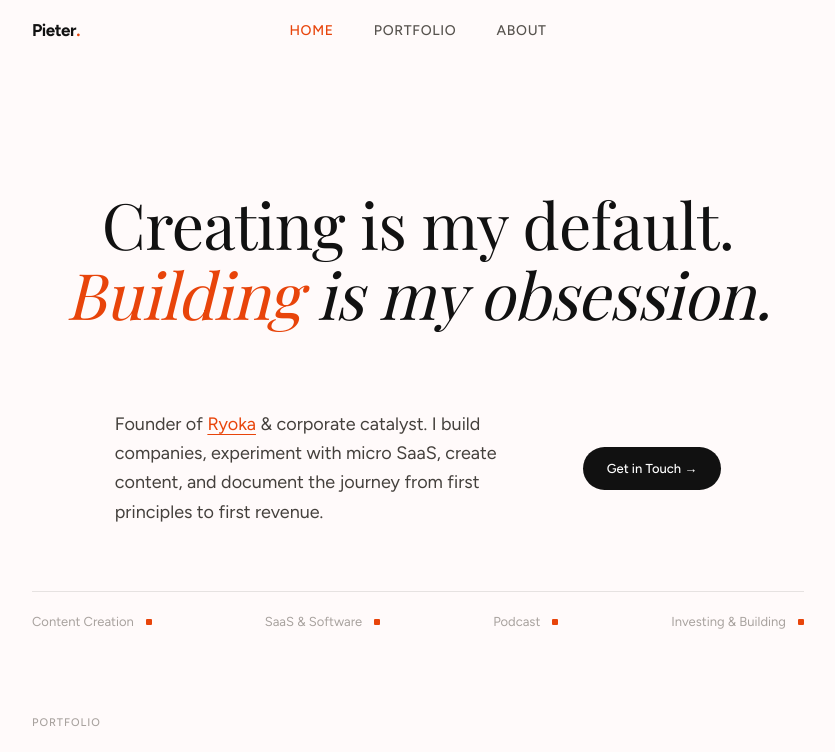
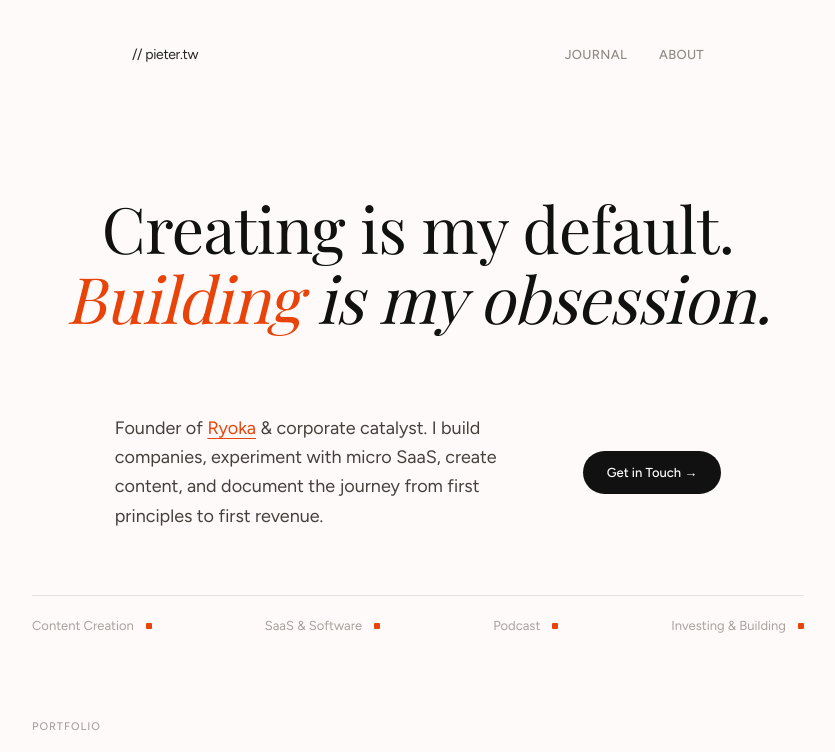
Before and after one commit to sillyledger/personal, a Next.js app: page / in a window 1280 px wide. Shown: the top 752 px of the page, without its empty margins (222-1057 px from the left). Built offline with nearby package versions, Linux system fonts and the light colour scheme.

Commit message:
Update Navbar.tsx

```diff
--- a/components/Navbar.tsx
+++ b/components/Navbar.tsx
@@ -1,26 +1,29 @@
 "use client";
 import Link from "next/link";
 import { usePathname } from "next/navigation";
+
 const links = [
-  { href: "/", label: "HOME" },
-  { href: "/portfolio", label: "PORTFOLIO" },
-  { href: "/about", label: "ABOUT" },
+  { href: "/journal", label: "Journal" },
+  { href: "/about", label: "About" },
 ];
+
 export default function Navbar() {
   const pathname = usePathname();
   return (
     <nav>
-      <div className="max-w-[900px] mx-auto px-16 flex items-center justify-center py-5 relative">
-        <Link href="/" className="text-[17px] font-bold tracking-tight text-[#111] absolute left-16">
-          Pieter<span className="text-accent">.</span>
+      <div className="max-w-[620px] mx-auto flex items-center justify-between pt-11 px-6">
+        <Link href="/" className="text-[14px] tracking-tight text-[#252525]">
+          // pieter.tw
         </Link>
-        <div className="flex items-center gap-10">
+        <div className="flex items-center gap-8">
           {links.map((link) => (
             <Link
               key={link.href}
               href={link.href}
-              className={`text-[14px] font-medium tracking-wider transition-colors ${
-                pathname === link.href ? "text-accent" : "text-stone-600 hover:text-[#111]"
+              className={`text-[13px] font-medium tracking-wide uppercase transition-colors ${
+                pathname === link.href
+                  ? "text-[#252525]"
+                  : "text-[#8E8A84] hover:text-[#252525]"
               }`}
             >
               {link.label}
```
